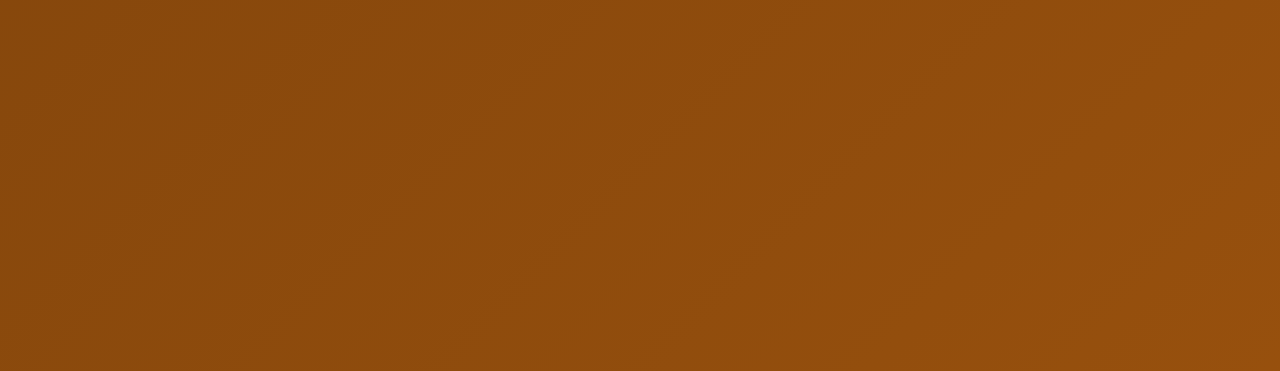
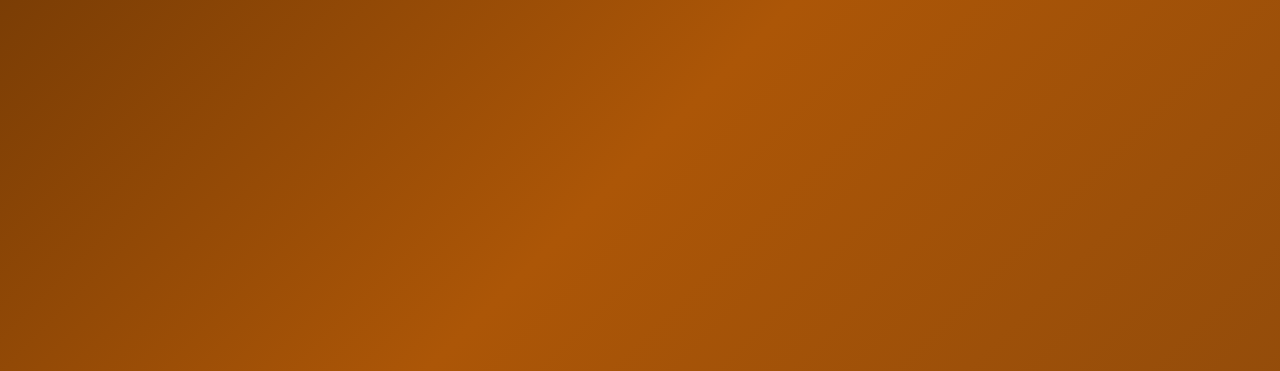
Before and after one commit to aloofaloof/my-site, a plain HTML site: page index.html in a window 1280 px wide. Shown: the top 371 px of the page. Drawn offline with nearby package versions, Linux system fonts and the light colour scheme.

Commit message:
Add files via upload

```diff
--- a/index.html
+++ b/index.html
@@ -1,7 +1,7 @@
 <!DOCTYPE html>
 <html>
     <head>
-        <title>Aloofaloof</title>
+        <title>Aloofaloof - Main Page</title>
         <link rel="stylesheet" type="text/css" href="style.css">
         <script src="https://unpkg.com/typeit@8.2.0/dist/index.umd.js"></script>
         <script src="typed.js" charset="utf-8"></script>
--- a/style.css
+++ b/style.css
@@ -8,7 +8,7 @@
 }
 body
 {
-    background: linear-gradient(-45deg, #aa5a0f, #582f08);
+    background: linear-gradient(-45deg, #5f3711, #ac5607, #000000, #000000);
 	background-size: 400% 400%;
 	animation: gradient 15s ease infinite;
 	height: 100vh;
```
